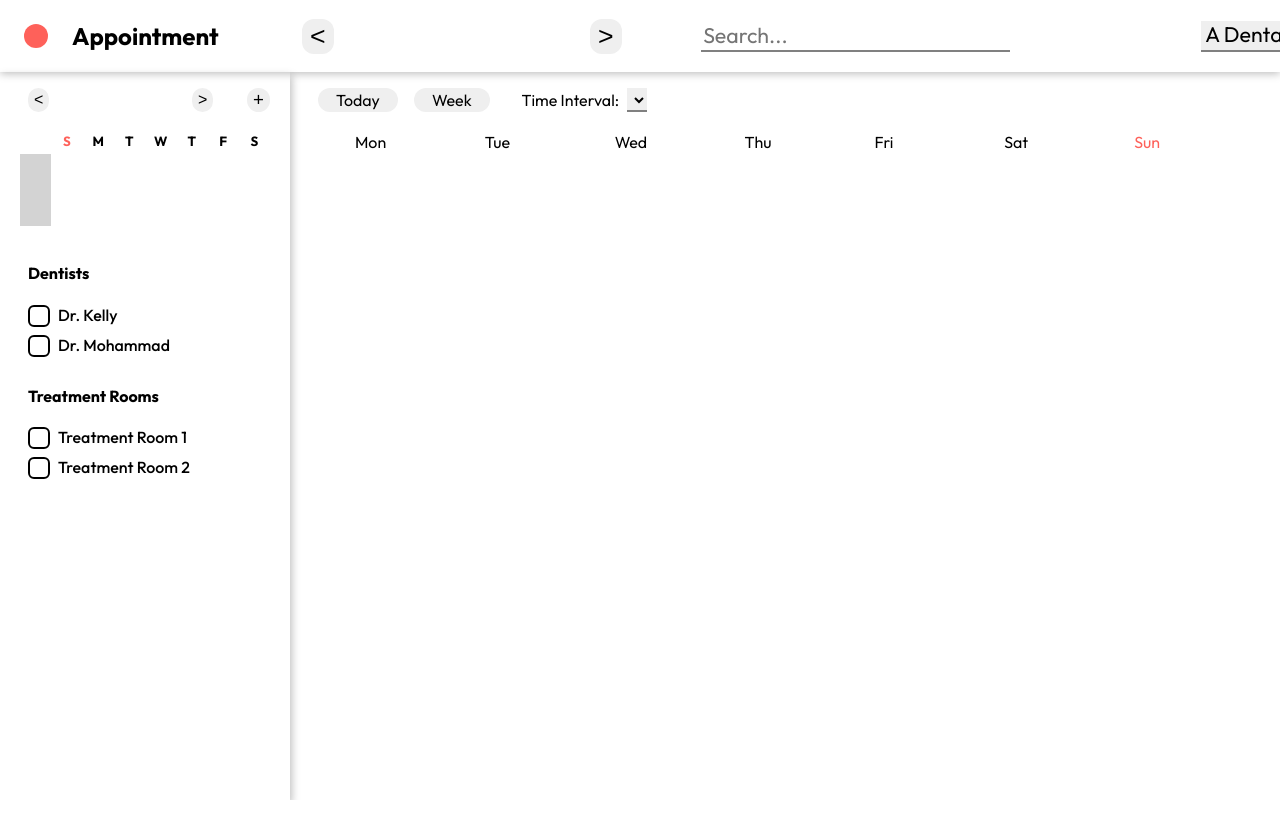
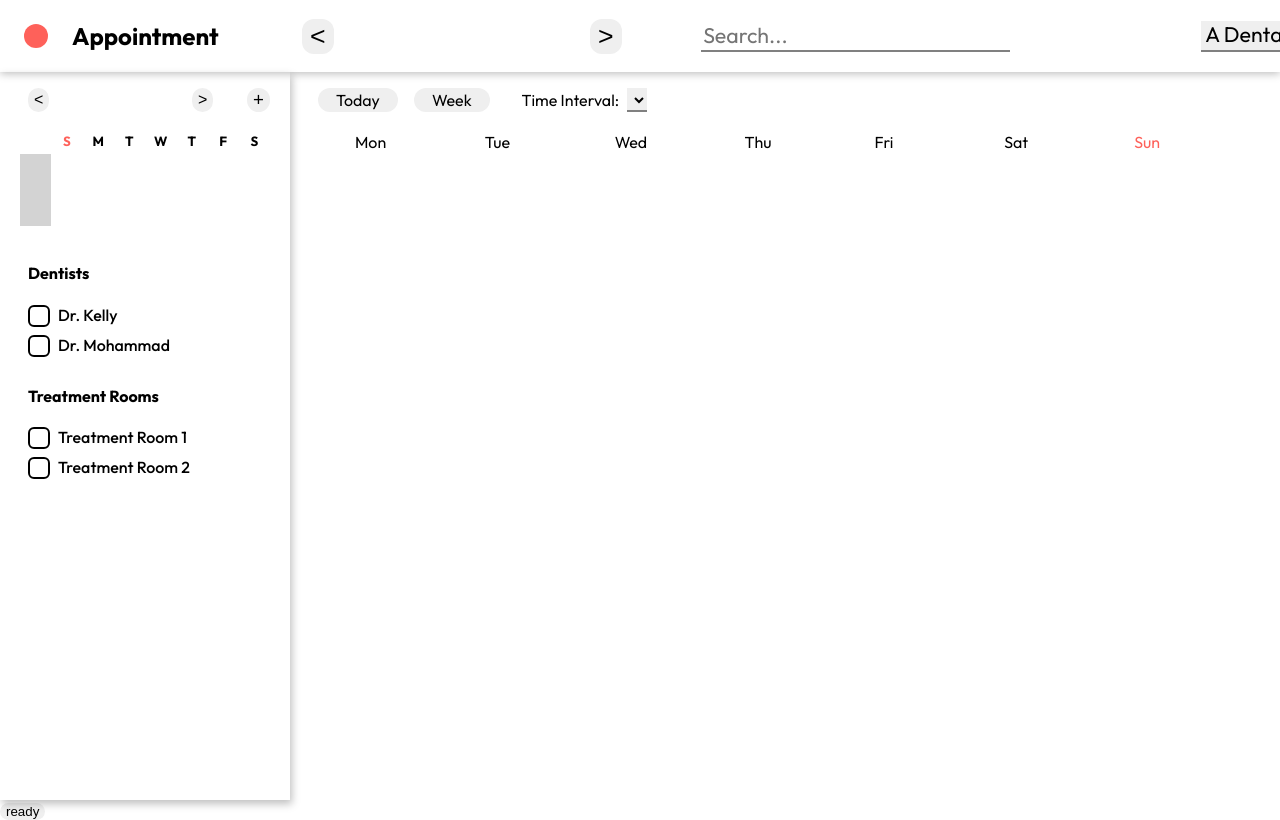
Before and after one commit to stickfigure227/A, a plain HTML site: page index.html in a window 1280 px wide. Shown: the top 820 px of the page. Drawn offline with Linux system fonts and the light colour scheme.

Commit message:
Update index.html

```diff
--- a/index.html
+++ b/index.html
@@ -236,6 +236,8 @@
       </div>
     </div>
 
+    <button onclick="openApt()">ready</button>
+
     <script src="static/js/apt.js"></script>
     <script src="static/js/apt2.js"></script>
     <script src="static/js/aptSet.js"></script>
```
